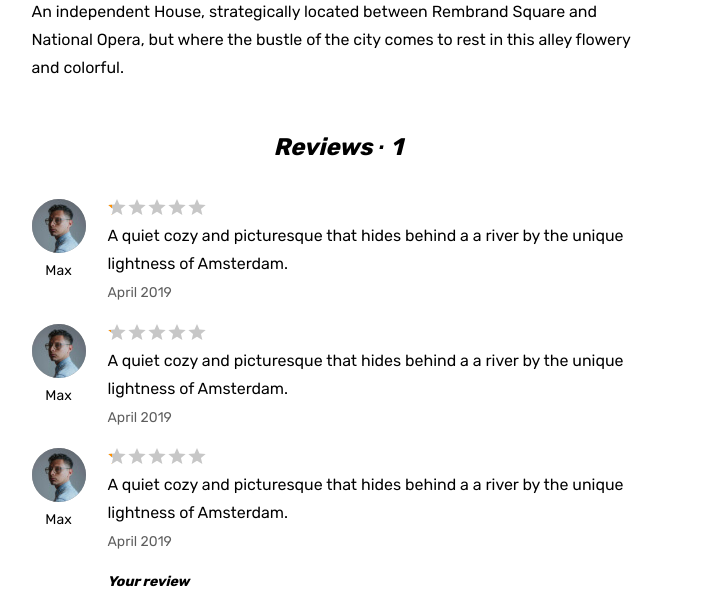
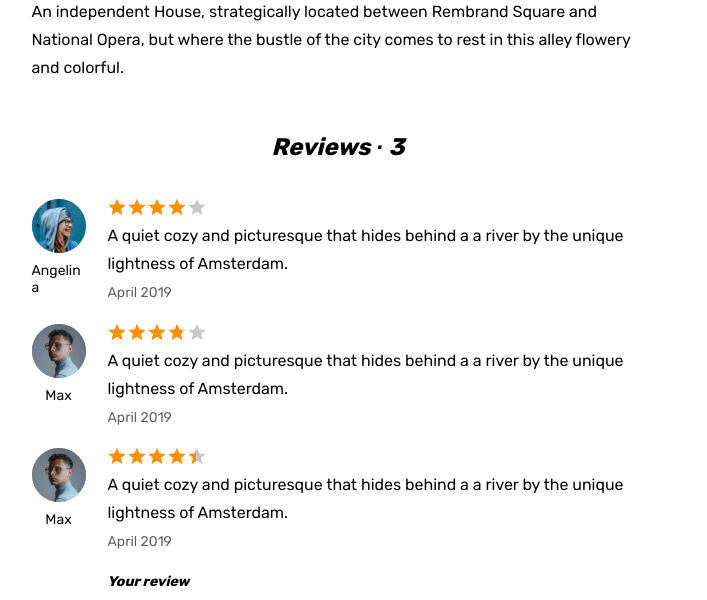
Before and after one commit to Squappi/663617-six-cities-7, a React (Create React App) app in the folder project/: page /offer/1 in a window 1280 px wide. Shown: the part 1280-1880 px from the top of the page, without its empty margins (302-1009 px from the left). Built offline with nearby package versions, Linux system fonts and the light colour scheme.

Commit message:
module4-task2

```diff
--- a/project/src/components/place-card/place-card.jsx
+++ b/project/src/components/place-card/place-card.jsx
@@ -1,7 +1,7 @@
 import React from 'react';
 import { Link } from 'react-router-dom';
 
-function PlaceComponent(props) {
+function PlaceComponent() {
   return (
     <article className="near-places__card place-card">
       <div className="near-places__image-wrapper place-card__image-wrapper">
--- /dev/null
+++ b/project/src/components/property-reviews/property-reviews.jsx
@@ -0,0 +1,23 @@
+import PropTypes from 'prop-types';
+import React from 'react';
+import FormComponent from '../form-comment/form-comment';
+import CommentComponent from '../reviews/reviews';
+
+function PropertyReviews(props) {
+  const { comments } = props;
+  return (
+    <section className="property__reviews reviews">
+      <h2 className="reviews__title">Reviews &middot; <span className="reviews__amount">{comments.length}</span></h2>
+      <ul className="reviews__list">
+        {comments.map((reviews) => <CommentComponent key={reviews.id} reviews={reviews}/>)}
+      </ul>
+      <FormComponent />
+    </section>
+  );
+}
+
+PropertyReviews.propTypes = {
+  comments: PropTypes.array.isRequired,
+};
+
+export default PropertyReviews;
--- a/project/src/components/property/property.jsx
+++ b/project/src/components/property/property.jsx
@@ -1,11 +1,11 @@
 import React from 'react';
 import { Link } from 'react-router-dom';
 import { AppRoute } from '../../const';
-import FormComponent from '../form-comment/form-comment';
 import PropTypes from 'prop-types';
 import InsideListComponent from '../inside-list/inside-list';
-import CommentComponent from '../comments/comment';
 import PlaceComponent from '../place-card/place-card';
+import Map from '../map/map';
+import PropertyReviews from '../property-reviews/property-reviews';
 
 function PropertyComponent(props) {
   const { card, comments, nearCards } = props;
@@ -82,7 +82,7 @@ function PropertyComponent(props) {
               </div>
               <div className="property__rating rating">
                 <div className="property__stars rating__stars">
-                  <span style={{width: rating}}></span>
+                  <span style={{width: rating/ 5 * 100 + '%'}}></span>
                   <span className="visually-hidden">Rating</span>
                 </div>
                 <span className="property__rating-value rating__value">4.8</span>
@@ -130,16 +130,12 @@ function PropertyComponent(props) {
                   </p>
                 </div>
               </div>
-              <section className="property__reviews reviews">
-                <h2 className="reviews__title">Reviews &middot; <span className="reviews__amount">1</span></h2>
-                <ul className="reviews__list">
-                  {comments.map((reviews) => <CommentComponent key={reviews.id} reviews={reviews}/>)}
-                </ul>
-                <FormComponent />
-              </section>
+              <PropertyReviews comments = {comments} />
             </div>
           </div>
-          <section className="property__map map"></section>
+          <section className="property__map map">
+            <Map cardsDescription={nearCards} />
+          </section>
         </section>
         <div className="container">
           <section className="near-places places">
--- a/project/src/components/comments/comment.jsx
+++ b/project/src/components/reviews/reviews.jsx
@@ -1,23 +1,23 @@
 import React from 'react';
-import commentProp from './comment.prop';
+import commentProp from './reviews.prop';
 
 function CommentComponent(props) {
   const { reviews } = props;
-  const { rating, comment } = reviews;
+  const { rating, comment,user} = reviews;
   return (
     <li className="reviews__item">
       <div className="reviews__user user">
         <div className="reviews__avatar-wrapper user__avatar-wrapper">
-          <img className="reviews__avatar user__avatar" src="img/avatar-max.jpg" width="54" height="54" alt="Reviews avatar" />
+          <img className="reviews__avatar user__avatar" src={user.avatarUrl} width="54" height="54" alt="Reviews avatar" />
         </div>
         <span className="reviews__user-name">
-          Max
+          {user.name}
         </span>
       </div>
       <div className="reviews__info">
         <div className="reviews__rating rating">
           <div className="reviews__stars rating__stars">
-            <span style={{width: rating}}></span>
+            <span style={{width: rating/ 5 * 100 + '%'}}></span>
             <span className="visually-hidden">Rating</span>
           </div>
         </div>
--- a/project/src/mocks/review.js
+++ b/project/src/mocks/review.js
@@ -5,10 +5,10 @@ const comments = [
     'id': 1,
     'rating': 4,
     'user': {
-      'avatarUrl': 'img/1.png',
+      'avatarUrl': 'img/avatar-angelina.jpg',
       'id': 1,
       'isPro': false,
-      'name': 'Max',
+      'name': 'Angelina',
     },
   }, {
     'comment': 'A quiet cozy and picturesque that hides behind a a river by the unique lightness of Amsterdam.',
@@ -16,7 +16,7 @@ const comments = [
     'id': 2,
     'rating': 3.8,
     'user': {
-      'avatarUrl': 'img/1.png',
+      'avatarUrl': 'img/avatar-max.jpg',
       'id': 2,
       'isPro': false,
       'name': 'Max',
@@ -27,7 +27,7 @@ const comments = [
     'id': 3,
     'rating': 4.5,
     'user': {
-      'avatarUrl': 'img/1.png',
+      'avatarUrl': 'img/avatar-max.jpg',
       'id': 3,
       'isPro': true,
       'name': 'Max',
```
Also changed, not shown: project/src/components/reviews/reviews.prop.js (renamed from project/src/components/comments/comment.prop.js).
